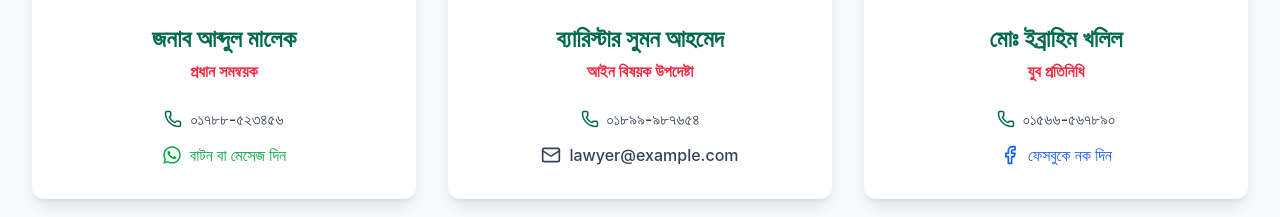
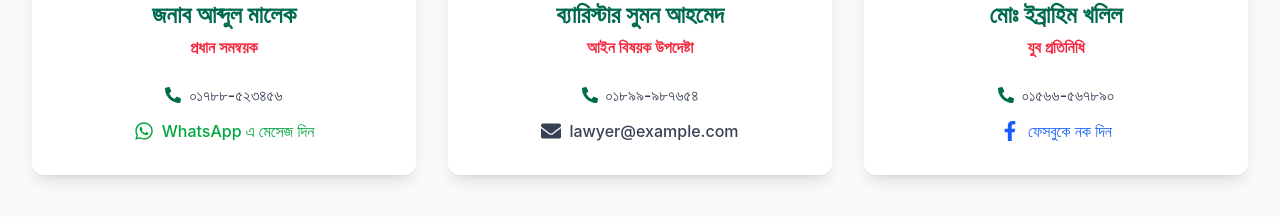
Before and after one commit to midu100/Camp, a React (Vite) app: page / in a window 1280 px wide. Shown: the part 3227-3444 px from the top of the page. Built offline with nearby package versions, Linux system fonts and the light colour scheme.

Commit message:
add calling system

```diff
--- a/src/components/About.jsx
+++ b/src/components/About.jsx
@@ -3,6 +3,7 @@ import candidate from "../assets/img/about.jpg";
 import AOS from "aos";
 import "aos/dist/aos.css";
 import { useEffect } from "react";
+import { Link } from "react-router-dom";
 
 export default function About() {
   const highlights = [
@@ -76,9 +77,9 @@ export default function About() {
             </ul>
 
             <div className="pt-6">
-              <button className="bg-bd-dark-green text-white px-8 py-3 rounded shadow hover:bg-bd-green transition-all font-semibold">
+              <Link to={'/'} className="bg-bd-dark-green text-white px-8 py-3 rounded shadow hover:bg-bd-green transition-all font-semibold">
                 বিস্তারিত জানুন
-              </button>
+              </Link>
             </div>
           </div>
         </div>
--- a/src/components/Advice.jsx
+++ b/src/components/Advice.jsx
@@ -1,13 +1,16 @@
-import { Phone, Mail, MessageCircle, Facebook } from 'lucide-react';
-import { FaWhatsapp } from 'react-icons/fa';
+import { Link } from "react-router";
+import { FaWhatsapp, FaPhoneAlt, FaEnvelope, FaFacebookF } from "react-icons/fa";
 
 export default function Advice() {
   const representatives = [
     {
       name: "জনাব আব্দুল মালেক",
       title: "প্রধান সমন্বয়ক",
-      phone: "০১৭৮৮-৫২৩৪৫৬",
-      actionText: "বাটন বা মেসেজ দিন",
+      phone: "+8801788523456",
+      displayPhone: "০১৭৮৮-৫২৩৪৫৬",
+      actionType: "whatsapp",
+      actionText: "WhatsApp এ মেসেজ দিন",
+      actionLink: "https://wa.me/8801788523456",
       icon: <FaWhatsapp size={20} />,
       btnColor: "text-green-600",
       borderColor: "border-bd-green"
@@ -15,18 +18,24 @@ export default function Advice() {
     {
       name: "ব্যারিস্টার সুমন আহমেদ",
       title: "আইন বিষয়ক উপদেষ্টা",
-      phone: "০১৮৯৯-৯৮৭৬৫৪",
+      phone: "+8801899987654",
+      displayPhone: "০১৮৯৯-৯৮৭৬৫৪",
+      actionType: "email",
       actionText: "lawyer@example.com",
-      icon: <Mail size={20} />,
+      actionLink: "mailto:lawyer@example.com",
+      icon: <FaEnvelope size={20} />,
       btnColor: "text-gray-700",
       borderColor: "border-bd-red"
     },
     {
       name: "মোঃ ইব্রাহিম খলিল",
       title: "যুব প্রতিনিধি",
-      phone: "০১৫৬৬-৫৬৭৮৯০",
+      phone: "+8801566567890",
+      displayPhone: "০১৫৬৬-৫৬৭৮৯০",
+      actionType: "facebook",
       actionText: "ফেসবুকে নক দিন",
-      icon: <Facebook size={20} />,
+      actionLink: "https://facebook.com/",
+      icon: <FaFacebookF size={20} />,
       btnColor: "text-blue-600",
       borderColor: "border-bd-green"
     }
@@ -35,35 +44,78 @@ export default function Advice() {
   return (
     <section id="advice" className="py-24 bg-gray-50">
       <div className="max-w-7xl mx-auto px-4 sm:px-6 lg:px-8">
+        {/* Section Header */}
         <div className="text-center mb-16 space-y-4">
-           <h2 data-aos="fade-up" data-aos-duration="1500" className="text-3xl md:text-5xl font-bold text-bd-green">অভিযোগ ও পরামর্শ</h2>
+          <h2
+            data-aos="fade-up"
+            data-aos-duration="1500"
+            className="text-3xl md:text-5xl font-bold text-bd-green"
+          >
+            অভিযোগ ও পরামর্শ
+          </h2>
           <div className="w-24 h-1 bg-bd-red mx-auto rounded-full"></div>
-           <p data-aos="fade-up" data-aos-duration="2000" className="text-gray-600 text-lg max-w-2xl mx-auto pt-4">
-              আপনার এলাকার উন্নয়নে যে কোনো পরামর্শ বা অভিযোগ জানাতে আমাদের প্রতিনিধিদের সাথে সরাসরি যোগাযোগ করুন।
+          <p
+            data-aos="fade-up"
+            data-aos-duration="2000"
+            className="text-gray-600 text-lg max-w-2xl mx-auto pt-4"
+          >
+            আপনার এলাকার উন্নয়নে যে কোনো পরামর্শ বা অভিযোগ জানাতে আমাদের
+            প্রতিনিধিদের সাথে সরাসরি যোগাযোগ করুন।
           </p>
         </div>
 
+        {/* Cards */}
         <div className="grid md:grid-cols-3 gap-8">
           {representatives.map((rep, index) => (
-            <div data-aos="fade-up" data-aos-duration="2000" key={index} className={`bg-white rounded-xl shadow-lg hover:shadow-2xl transition-all duration-300 border-t-4 ${rep.borderColor} p-8 text-center group`}>
-               {/* Avatar Placeholder */}
+            <div
+              key={index}
+              data-aos="fade-up"
+              data-aos-duration="2000"
+              className={`bg-white rounded-xl shadow-lg hover:shadow-2xl transition-all duration-300 border-t-4 ${rep.borderColor} p-8 text-center group`}
+            >
+              {/* Avatar */}
               <div className="w-24 h-24 bg-gray-200 rounded-full mx-auto mb-6 flex items-center justify-center text-gray-400 group-hover:scale-105 transition-transform duration-300">
-                  <svg xmlns="http://www.w3.org/2000/svg" width="48" height="48" viewBox="0 0 24 24" fill="none" stroke="currentColor" strokeWidth="2" strokeLinecap="round" strokeLinejoin="round"><path d="M20 21v-2a4 4 0 0 0-4-4H8a4 4 0 0 0-4 4v2"></path><circle cx="12" cy="7" r="4"></circle></svg>
+                <svg
+                  xmlns="http://www.w3.org/2000/svg"
+                  width="48"
+                  height="48"
+                  viewBox="0 0 24 24"
+                  fill="none"
+                  stroke="currentColor"
+                  strokeWidth="2"
+                  strokeLinecap="round"
+                  strokeLinejoin="round"
+                >
+                  <path d="M20 21v-2a4 4 0 0 0-4-4H8a4 4 0 0 0-4 4v2"></path>
+                  <circle cx="12" cy="7" r="4"></circle>
+                </svg>
               </div>
 
-               <h3 className="text-2xl font-bold text-bd-green mb-1">{rep.name}</h3>
+              <h3 className="text-2xl font-bold text-bd-green mb-1">
+                {rep.name}
+              </h3>
               <p className="text-bd-red font-semibold mb-6">{rep.title}</p>
 
               <div className="space-y-3">
-                  <div className="flex items-center justify-center gap-2 text-gray-700 font-medium">
-                     <Phone size={18} className="text-bd-green" />
-                     <span>{rep.phone}</span>
-                  </div>
+                {/* Call */}
+                <Link
+                  to={`tel:${rep.phone}`}
+                  className="flex items-center justify-center gap-2 text-gray-700 font-medium hover:underline"
+                >
+                  <FaPhoneAlt className="text-bd-green" />
+                  <span>{rep.displayPhone}</span>
+                </Link>
 
-                  <div className={`flex items-center justify-center gap-2 font-medium ${rep.btnColor}`}>
+                {/* Action */}
+                <Link
+                  to={rep.actionLink}
+                  target="_blank"
+                  rel="noopener noreferrer"
+                  className={`flex items-center justify-center gap-2 font-medium ${rep.btnColor}`}
+                >
                   {rep.icon}
                   <span>{rep.actionText}</span>
-                  </div>
+                </Link>
               </div>
             </div>
           ))}
--- a/src/components/Navbar.jsx
+++ b/src/components/Navbar.jsx
@@ -1,6 +1,7 @@
 import { useState, useEffect } from 'react';
 import { Menu, X } from 'lucide-react'; // Using Lucide for the menu/close icons like before
 import { FaFlag } from 'react-icons/fa'; // Using FontAwesome for the flag logo as per new content
+import { Link } from 'react-router-dom';
 
 export default function Navbar() {
   const [isOpen, setIsOpen] = useState(false);
@@ -33,21 +34,21 @@ export default function Navbar() {
              <div className={`text-2xl ${scrolled ? 'text-bd-green' : 'text-white'} transition-colors`}>
                 <FaFlag />
              </div>
-             <a href="/" className={`font-bold text-2xl ${scrolled ? 'text-gray-800' : 'text-white'}`}>
+             <Link to="/" className={`font-bold text-2xl ${scrolled ? 'text-gray-800' : 'text-white'}`}>
               আবু <span className="text-bd-red">সুফিয়ান</span>
-            </a>
+            </Link>
           </div>
 
           {/* Desktop Menu - Original Layout, New Content */}
           <div className="hidden md:flex space-x-8">
             {navLinks.map((link) => (
-              <a
+              <Link
                 key={link.name}
-                href={link.href}
+                to={link.href}
                 className={`font-medium transition-colors duration-200 hover:text-bd-red ${scrolled ? 'text-gray-700' : 'text-white/90'}`}
               >
                 {link.name}
-              </a>
+              </Link>
             ))}
           </div>
 
@@ -68,14 +69,14 @@ export default function Navbar() {
         <div className="md:hidden bg-white border-t border-gray-100 absolute w-full shadow-xl">
           <div className="px-2 pt-2 pb-3 space-y-1 sm:px-3">
             {navLinks.map((link) => (
-              <a
+              <Link
                 key={link.name}
-                href={link.href}
+                to={link.href}
                 className="block px-3 py-3 rounded-md text-base font-medium text-gray-700 hover:text-bd-green hover:bg-green-50"
                 onClick={() => setIsOpen(false)}
               >
                 {link.name}
-              </a>
+              </Link>
             ))}
           </div>
         </div>
```
Also changed, not shown: src/components/Footer.jsx (+8 -7 lines). Lines whose indentation alone changed are shown as unchanged.
